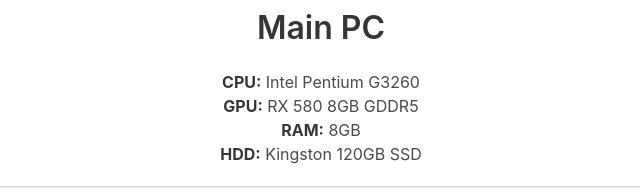
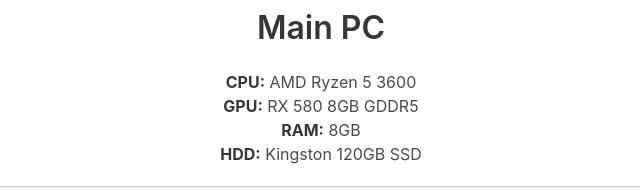
Before and after one commit to TheBearYT/Boki-Website, a plain HTML site: page index.html in a window 1280 px wide. Shown: the part 1087-1282 px from the top of the page, 319-959 px from the left. Drawn offline with Linux system fonts and the light colour scheme.

Commit message:
Update index.html

```diff
--- a/index.html
+++ b/index.html
@@ -47,7 +47,7 @@
 										<br>
 										<br>
 										<p class="title is-3">Main PC</p>
-										<p><strong>CPU:</strong> Intel Pentium G3260</p>
+										<p><strong>CPU:</strong> AMD Ryzen 5 3600</p>
 										<p><strong>GPU:</strong> RX 580 8GB GDDR5</p>
 										<p><strong>RAM:</strong> 8GB</p>
 										<p><strong>HDD:</strong> Kingston 120GB SSD</p>
```
